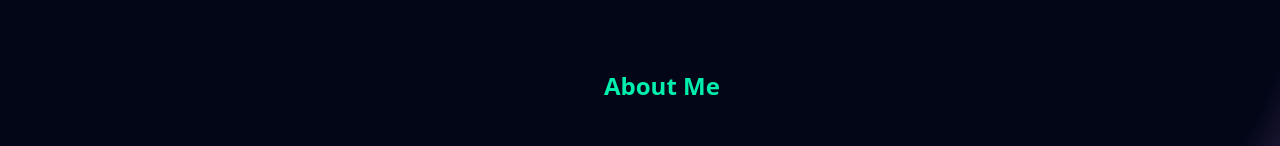
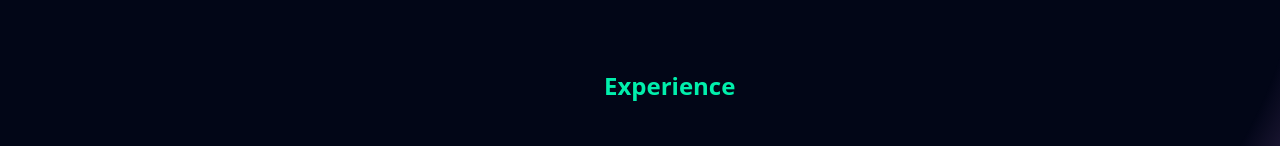
Before and after one commit to jllloydd/my-portfolio, a Next.js app: page / in a window 1280 px wide. Shown: the part 654-800 px from the top of the page. Built offline with nearby package versions, Linux system fonts and the light colour scheme.

Commit message:
Removed long About section

```diff
--- a/src/app/page.js
+++ b/src/app/page.js
@@ -14,7 +14,6 @@ export default function Home() {
       <Greeting />
       <div className="space-y-32 xl:w-[calc(100vw-700px)] relative z-20 lg:w-[calc(100vw-600px)] md:w-[calc(100vw-500px)] ml-auto">
         <StarField />
-        <AboutSection />
         <ExperienceSection />
         <ProjectsSection />
       </div>
```
